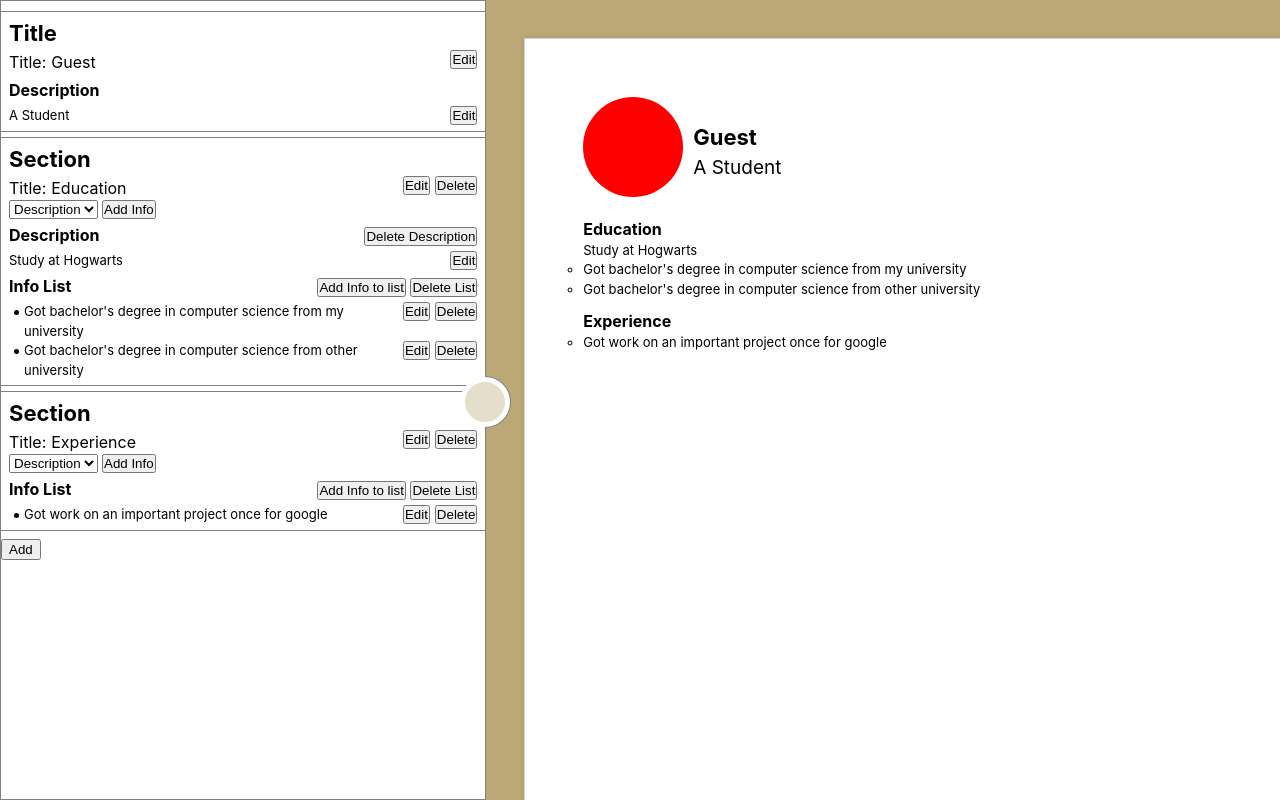
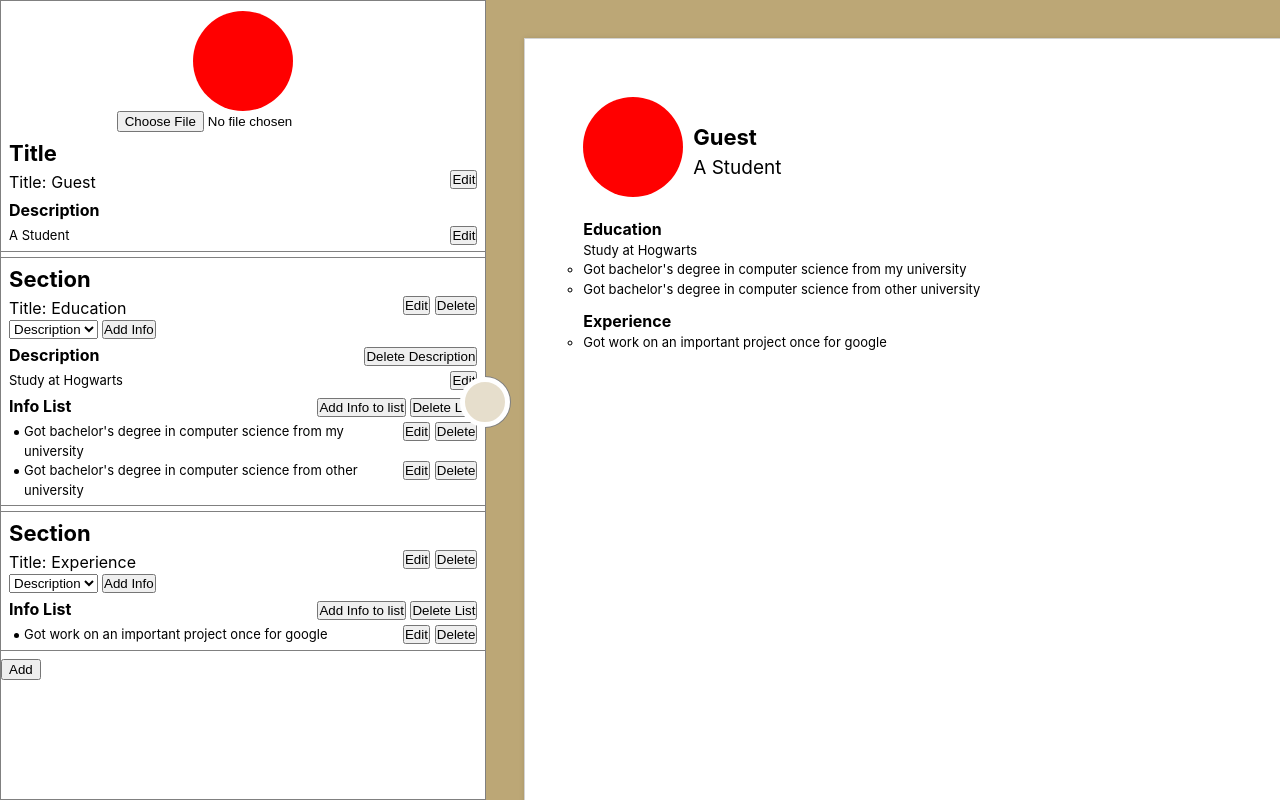
Before and after one commit to Lyhengsun/My-React-CV-Application, a React (Vite) app: page / in a window 1280 px wide. Both pictures are taken after a click on the element 37 px from the left and 402 px from the top of the page. Built offline with nearby package versions, Linux system fonts and the light colour scheme.

Commit message:
added image in info input title

```diff
--- a/src/Components/InfoInput/InfoInput.jsx
+++ b/src/Components/InfoInput/InfoInput.jsx
@@ -23,6 +23,7 @@ function InfoInput({
   deleteTitleBtn = true,
   deleteDescBtn = true,
   deleteListBtn = true,
+  style = {},
 }) {
   const section = useSection();
   const id = section.id;
@@ -35,7 +36,7 @@ function InfoInput({
   const infoInputTypeSelect = useRef("Desc");
 
   return (
-    <div className={styles.InfoSectionInput}>
+    <div className={styles.InfoSectionInput} style={style}>
       <p style={FontSize.h1Styles}>{capitalize(type)}</p>
       <div style={{ display: "flex" }}>
         <span style={{ display: "inline-block", marginRight: "5px" }}>
--- a/src/Components/InfoInput/InfoTitleInput.jsx
+++ b/src/Components/InfoInput/InfoTitleInput.jsx
@@ -1,16 +1,21 @@
-import { useCanvasDispatch, useSection } from "../../Contexts";
+import { useCanvas, useCanvasDispatch, useSection } from "../../Contexts";
 import InfoInput from "./InfoInput";
 
 export default InfoTitleInput;
 
 function InfoTitleInput() {
   const section = useSection();
+  const canvas = useCanvas();
   const canvasDispatch = useCanvasDispatch();
   const id = section.id;
-  const title = section.title;
-  const infos = section.infos;
-  const type = section.type;
-  const userImg = section.useImg;
+  //const title = section.title;
+  //const infos = section.infos;
+  //const type = section.type;
+  //const userImg = section.useImg;
+
+  const userImage = canvas.userImage;
+
+  console.log(userImage);
 
   function handleOnTitleEdit(newTitle) {
     canvasDispatch({
@@ -29,7 +34,43 @@ function InfoTitleInput() {
     });
   }
 
+  function handleOnChangeUserImage(e) {
+    canvasDispatch({
+      type: "edited_user_image",
+      newUserImage: e.target.files[0],
+    });
+  }
+
   return (
+    <div>
+      <div
+        style={{
+          display: "flex",
+          flexDirection: "column",
+          alignItems: "center",
+        }}
+      >
+        <div
+          style={{
+            width: "100px",
+            height: "100px",
+            borderRadius: "50%",
+            backgroundColor: "red",
+            overflow: "hidden",
+          }}
+        >
+          {userImage && (
+            <img
+              src={URL.createObjectURL(userImage)}
+              alt=""
+              width={"100%"}
+              height={"100%"}
+              style={{ objectFit: "cover" }}
+            />
+          )}
+        </div>
+        <input type="file" onChange={handleOnChangeUserImage} />
+      </div>
       <InfoInput
         handleOnTitleEdit={handleOnTitleEdit}
         handleOnEditInfoDesc={handleOnEditInfoDesc}
@@ -37,6 +78,8 @@ function InfoTitleInput() {
         deleteTitleBtn={false}
         deleteDescBtn={false}
         deleteListBtn={false}
+        style={{ borderTop: "none" }}
       />
+    </div>
   );
 }
--- a/src/Contexts/CanvasContext.jsx
+++ b/src/Contexts/CanvasContext.jsx
@@ -29,6 +29,11 @@ function CanvasProvider({ children }) {
 function canvasReducer(canvas, action) {
   const sections = canvas.sections;
   switch (action.type) {
+    case "edited_user_image":
+      return {
+        userImage: action.newUserImage,
+        sections: sections,
+      };
     case "added_section":
       return {
         userImage: canvas.userImage,
```
Lines whose indentation alone changed are shown as unchanged.
